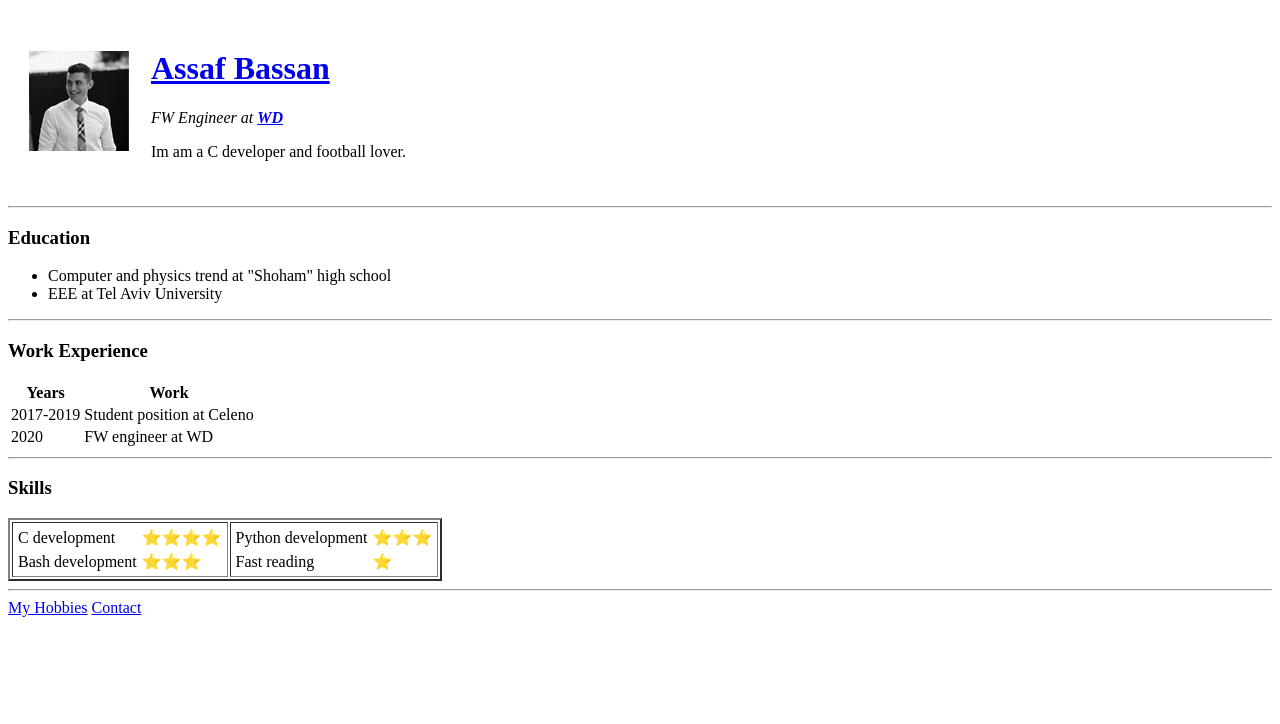
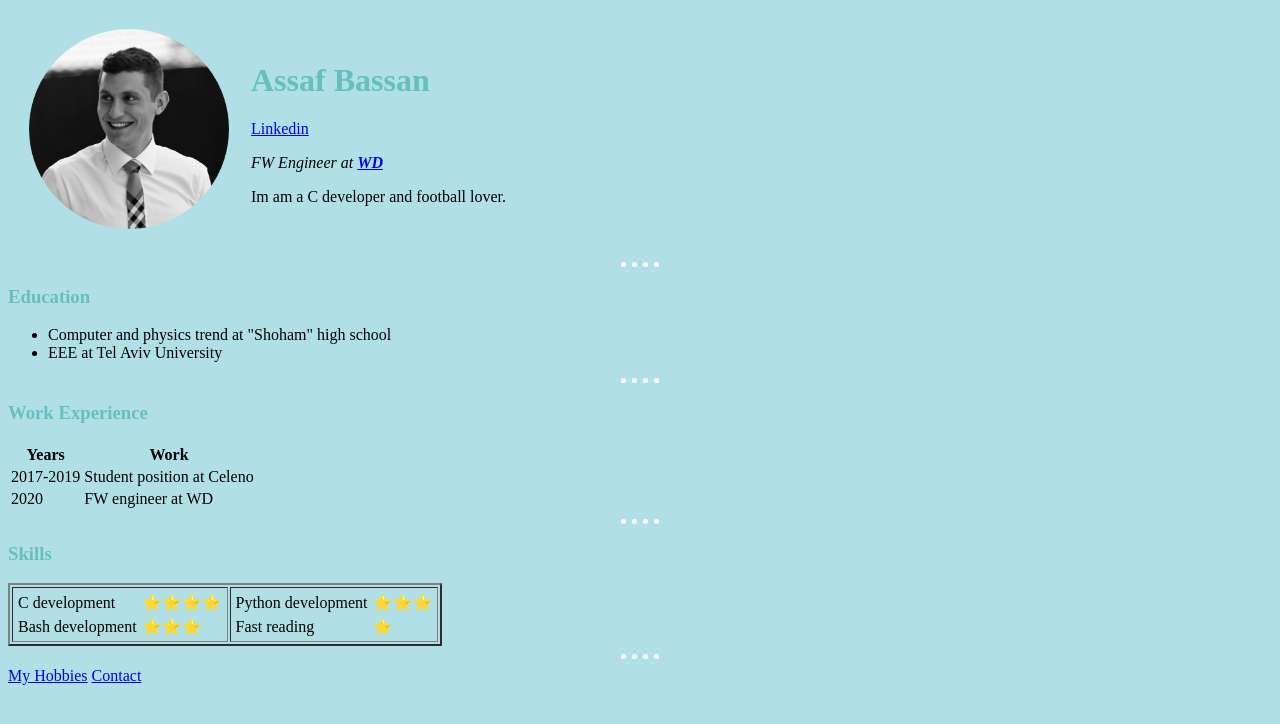
Before and after one commit to asfbsn/cv, a plain HTML site: page index.html in a window 1280 px wide. Drawn offline with Linux system fonts and the light colour scheme.

Commit message:
Add files via upload

```diff
--- /dev/null
+++ b/css/styles.css
@@ -0,0 +1,21 @@
+body {
+  background-color: powderblue;
+}
+
+h1,
+h3 {
+  color: #66BFBF;
+}
+
+hr {
+  background-color: powderblue;
+  border-style: none;
+  border-top-style: dotted;
+  border-top-color: white;
+  /* same as
+  border-style: dotted none none none;
+  border-color: white;
+  */
+  border-width: 5px;
+  width: 3%;
+}
--- a/index.html
+++ b/index.html
@@ -4,14 +4,16 @@
 <head>
   <meta charset="utf-8">
   <title>Assaf's Personal Site</title>
+  <link rel="stylesheet" href="css/styles.css">
 </head>
 
 <body>
   <table cellspacing="20">
     <tr>
-      <td><img src="images/Assaf.jpg" alt="Assaf and Maayan picture" /></td>
+      <td><img src="images/Assaf.png" alt="Assaf's picture" width="200"/></td>
       <td>
-        <h1><a href="https://www.linkedin.com/in/assaf-bassan-b5892b138/">Assaf Bassan</a></h1>
+        <h1>Assaf Bassan</h1>
+        <a href="https://www.linkedin.com/in/assaf-bassan-b5892b138/">Linkedin</a>
         <p>
           <em>FW Engineer at <strong><a href="https://www.westerndigital.com/">WD</a></strong></em>
         </p>
@@ -82,7 +84,7 @@
 
   <hr>
   <a href="hobbies.html">My Hobbies</a>
-  <a href="contact.html">Contact</a>
+  <a href="contact-me.html">Contact</a>
 </body>
 
 </html>
```
Also changed, not shown: contact-me.html (added, +28 -0 lines), hobbies.html (+1 -1 lines), images/Assaf.png (added).
